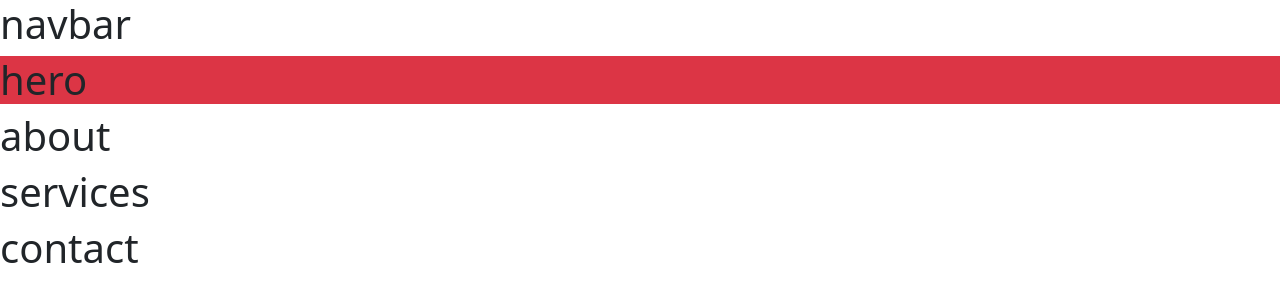
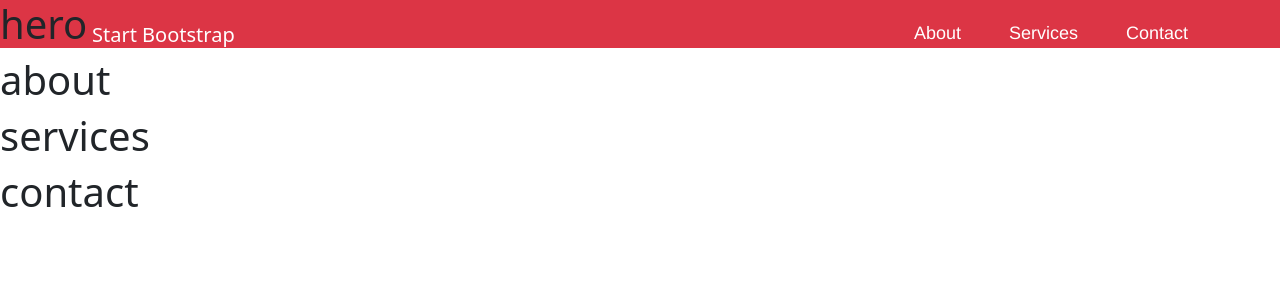
Before and after one commit to shahdqou15/react-projact, a React (Vite) app: page / in a window 1280 px wide. Shown: the top 302 px of the page. Built offline with nearby package versions, Linux system fonts and the light colour scheme.

Commit message:
navbar section

```diff
--- a/src/navbar/Navbar.jsx
+++ b/src/navbar/Navbar.jsx
@@ -6,7 +6,22 @@ function Navbar() {
 
   return (
     <>
-        <h1>navbar</h1>
+      <div className={style.navbar}>
+        <div className="container">
+          <div className="row">
+            <div className="col-md-4">
+              <a href="#" className="text-decoration-none">Start Bootstrap</a>
+            </div>
+            <div className="col-md-8">
+              <ul className="d-flex gap-5 ">
+                <li>About</li>
+                <li>Services</li>
+                <li>Contact</li>
+              </ul>
+            </div>
+          </div>
+        </div>
+      </div>
     </>
   )
 }
--- a/src/navbar/navbar.module.css
+++ b/src/navbar/navbar.module.css
@@ -0,0 +1,33 @@
+.navbar{
+    background-color: #00000000;
+    display: flex;
+    justify-content: space-around;
+    position: fixed;
+    width: 100%;
+    top: 0;
+}
+.navbar a{
+   color: #fff;
+   font-size: 20px;
+   display: flex;
+   margin: 20px 10px ;
+
+}
+.navbar a:hover{
+    color: #b4aeae;
+}
+ul{
+    list-style-type: none;
+    display: flex;
+    justify-content: flex-end;
+    color: #fff;
+    font-size: 18px;
+    font-family: 'Franklin Gothic Medium', 'Arial Narrow', Arial, sans-serif;
+    margin: 20px 10px ;
+}
+li:hover{
+    color: #b4aeae;
+}
+body{
+    height: 10000px;
+}
```
Also changed, not shown: src/assets/img/bg-hero.jpg (added).
